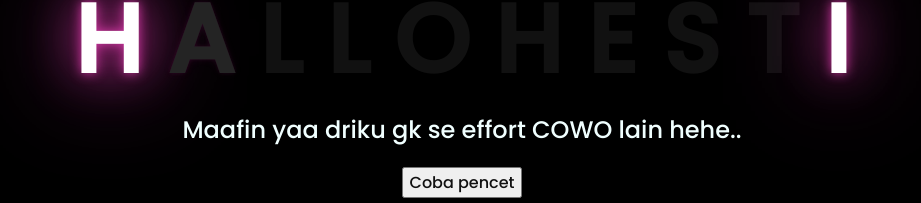
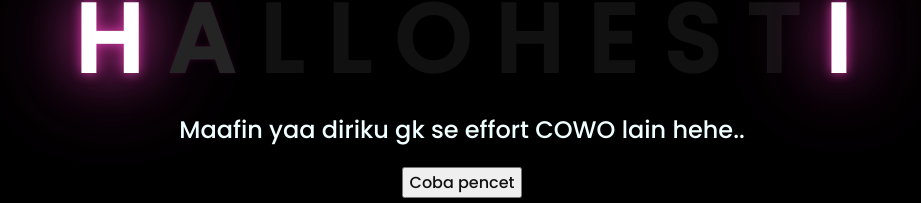
Before and after one commit to afikkuy/apaaja, a plain HTML site: page index.html in a window 1280 px wide. Shown: the part 326-529 px from the top of the page, without its empty margins (186-1107 px from the left). Drawn offline with Linux system fonts and the light colour scheme.

Commit message:
Add files via upload

```diff
--- a/index.html
+++ b/index.html
@@ -23,7 +23,7 @@
         <span>I</span>
     </div>
     <div class="description">
-        <span>Maafin yaa driku gk se effort COWO lain hehe..</span>
+        <span>Maafin yaa diriku gk se effort COWO lain hehe..</span>
     </div>
     <div class="button">
         <button>
```
